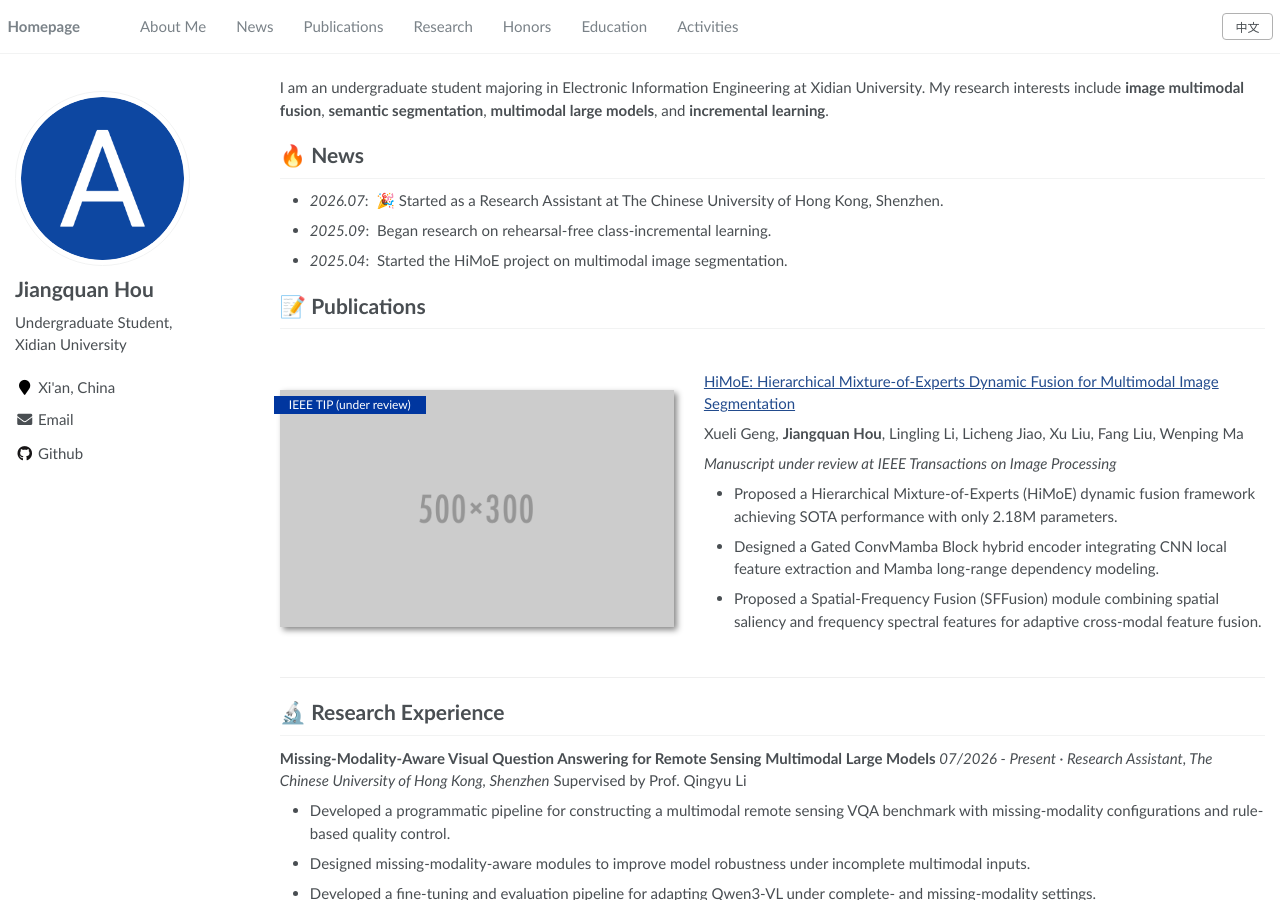
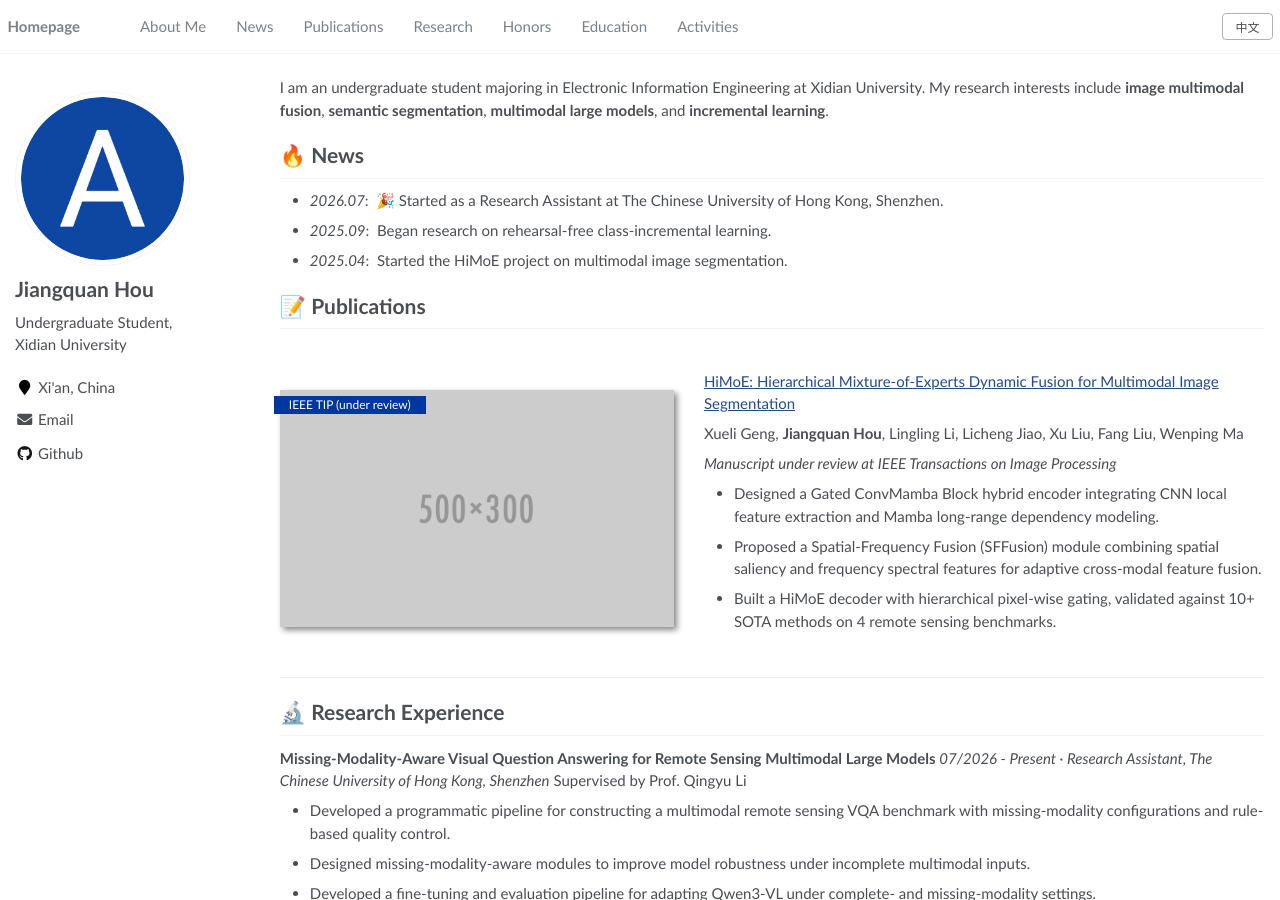
Before and after one commit to ViviQuan/ViviQuan.github.io, a Jekyll site: the page built from _pages/about.md, in a window 1280 px wide and 900 px high. Built offline with Jekyll 4.4.1, drawn with Linux system fonts in a browser that asks for light colours.

Commit message:
Keep three core contributions for HiMoE paper: ConvMamba, SFFusion, decoder

```diff
--- a/_pages/about.md
+++ b/_pages/about.md
@@ -31,9 +31,9 @@ Xueli Geng, **Jiangquan Hou**, Lingling Li, Licheng Jiao, Xu Liu, Fang Liu, Wenp
 
 *Manuscript under review at IEEE Transactions on Image Processing*
 
-- Proposed a Hierarchical Mixture-of-Experts (HiMoE) dynamic fusion framework achieving SOTA performance with only 2.18M parameters.
 - Designed a Gated ConvMamba Block hybrid encoder integrating CNN local feature extraction and Mamba long-range dependency modeling.
 - Proposed a Spatial-Frequency Fusion (SFFusion) module combining spatial saliency and frequency spectral features for adaptive cross-modal feature fusion.
+- Built a HiMoE decoder with hierarchical pixel-wise gating, validated against 10+ SOTA methods on 4 remote sensing benchmarks.
 
 </div>
 </div>
@@ -115,9 +115,9 @@ Xueli Geng, **Jiangquan Hou**, Lingling Li, Licheng Jiao, Xu Liu, Fang Liu, Wenp
 
 *投稿至 IEEE Transactions on Image Processing，在审中*
 
-- 提出分层混合专家（HiMoE）动态融合框架，仅用 2.18M 参数即达到 SOTA 性能。
 - 设计门控 ConvMamba Block 混合编码器，融合 CNN 局部特征提取与 Mamba 长程依赖建模。
 - 提出空间-频率融合（SFFusion）模块，结合空间显著性与频谱特征实现自适应跨模态融合。
+- 构建分层像素级门控 HiMoE 解码器，在 4 个遥感基准上与 10+ 种 SOTA 方法对比验证。
 
 </div>
 </div>
```
